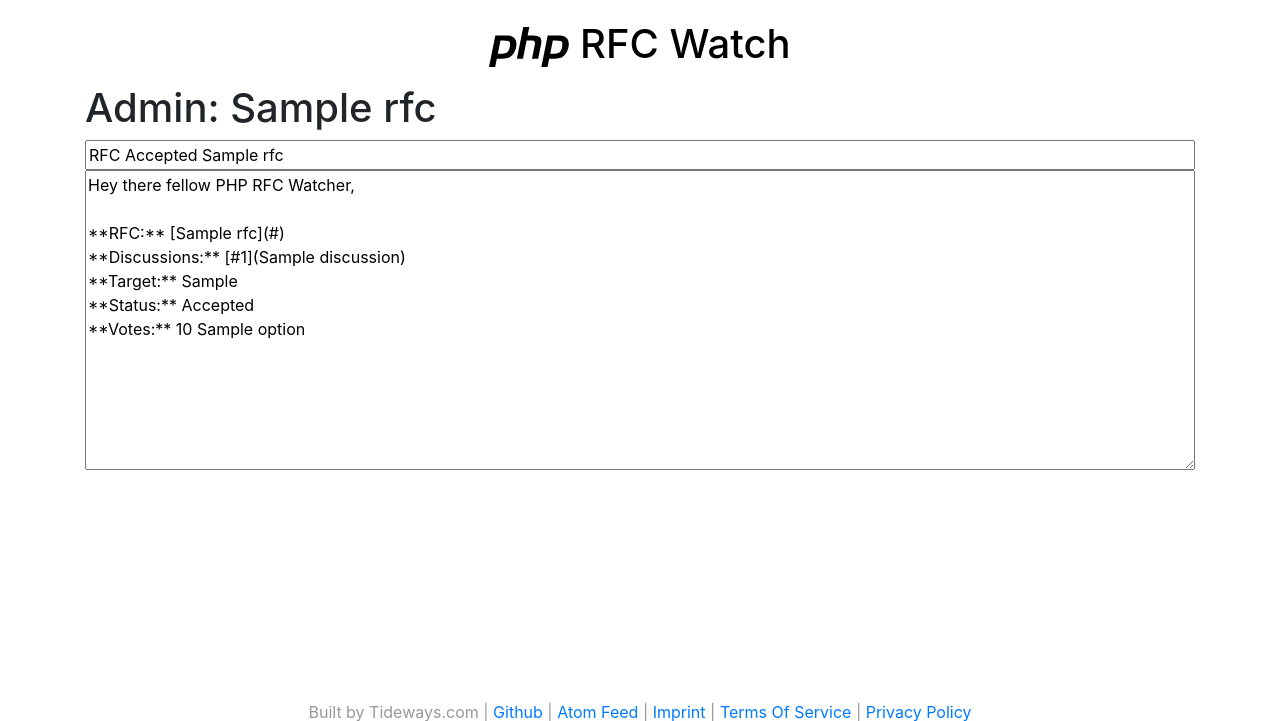
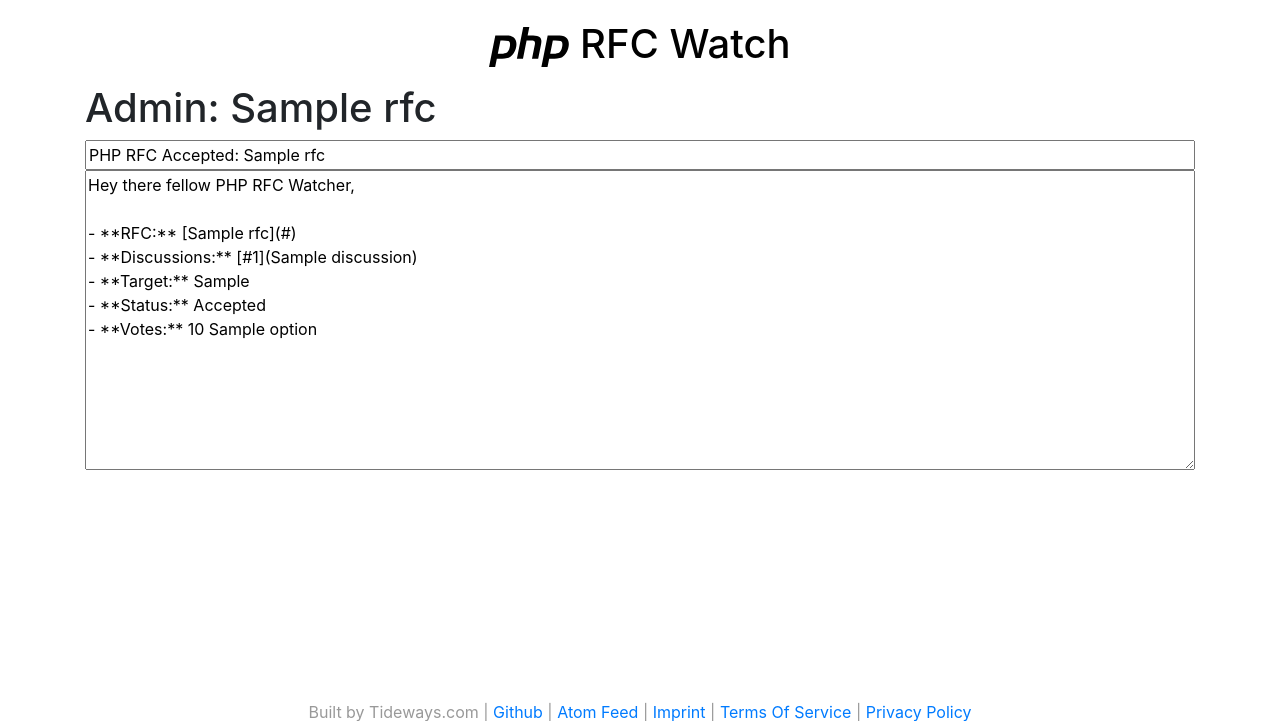
Before and after one commit to beberlei/php-rfc-watch, a PHP site: template templates/Default/adminExportRfc.html.twig in a window 1280 px wide. Shown: the part 40-761 px from the top of the page. Run offline with PHP 8.4, Linux system fonts and the light colour scheme; the template is opened without the code that fills it: most values are stand-ins (such as "Sample title", 1, 10 or a date in 2020); style sheets or scripts are compiled from the project's sources; some libraries are stand-ins or nearby versions.

Commit message:
Improve RFC watch newsletter template

```diff
--- a/templates/Default/adminExportRfc.html.twig
+++ b/templates/Default/adminExportRfc.html.twig
@@ -3,17 +3,17 @@
 {% block content %}
     <h1>Admin: {{ rfc.title }}</h1>
 
-    <input style="width: 100%;" value="RFC {% if rfc.status == "rejected" %}Rejected{% else %}Accepted{% endif %} {{ rfc.title }}" />
+    <input style="width: 100%;" value="PHP RFC {% if rfc.status == "rejected" %}Rejected{% else %}Accepted{% endif %}: {{ rfc.title }}" />
 
     <textarea style="width: 100%; height: 300px;">Hey there fellow PHP RFC Watcher,
 
-**RFC:** [{{ rfc.title }}]({{ rfc.url }})
-**Discussions:** {% for discussion in rfc.discussions %}[#{{ loop.index }}]({{ discussion }}){% if not loop.last %}, {% endif %}{% endfor %}
+- **RFC:** [{{ rfc.title }}]({{ rfc.url }})
+- **Discussions:** {% for discussion in rfc.discussions %}[#{{ loop.index }}]({{ discussion }}){% if not loop.last %}, {% endif %}{% endfor %}
 
-**Target:** {{ rfc.targetPhpVersion }}
-**Status:** {% if rfc.status == "rejected" %}Rejected{% else %}Accepted{% endif %}
+- **Target:** {{ rfc.targetPhpVersion }}
+- **Status:** {% if rfc.status == "rejected" %}Rejected{% else %}Accepted{% endif %}
 
-**Votes:** {% for vote in rfc.currentResults %}{{ vote.votes }} {{ vote.option }}{% if not loop.last %}, {% endif %}{% endfor %}
+- **Votes:** {% for vote in rfc.currentResults %}{{ vote.votes }} {{ vote.option }}{% if not loop.last %}, {% endif %}{% endfor %}
 
     </textarea>
 
```
